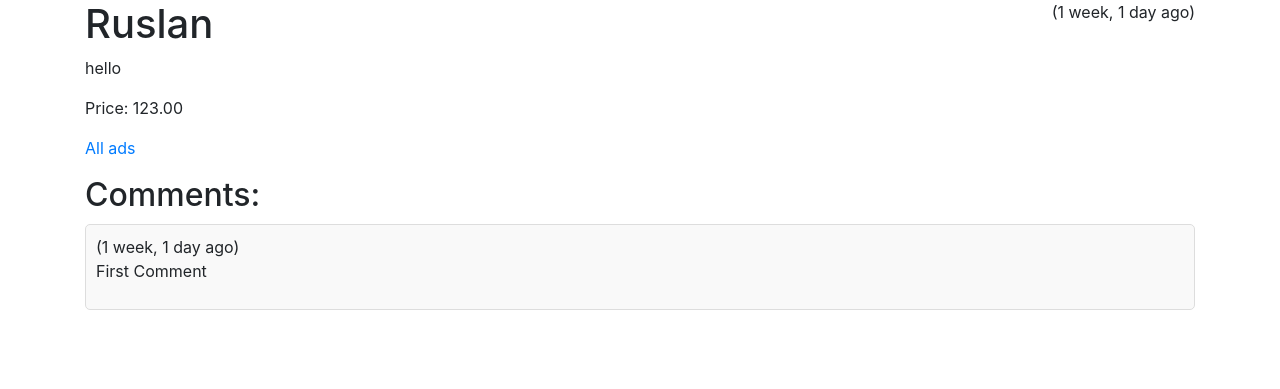
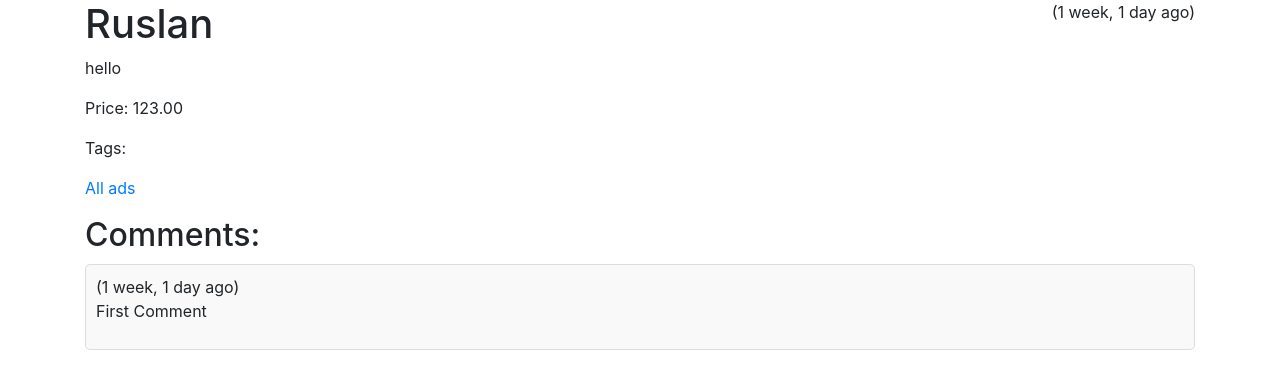
Before and after one commit to DrShams/mysite, a Django app: page /ads/ad/1 in a window 1280 px wide. Shown: the part 56-445 px from the top of the page. Run offline with Django 3.2, Linux system fonts and the light colour scheme; data comes from the database, SQL or seed files in the repository; both versions use the stored data as it was after the commit; parts of the project's set-up code (start-up, migrations or seed data) failed here and were passed over; some libraries are stand-ins or nearby versions.

Commit message:
add tags

```diff
--- a/ads/forms.py
+++ b/ads/forms.py
@@ -2,16 +2,18 @@
 from ads.models import Ad
 from django.core.files.uploadedfile import InMemoryUploadedFile
 from ads.humanize import naturalsize
+from taggit.forms import TagField
 
 
 # Create the form class.
 class CreateForm(forms.ModelForm):
     max_upload_limit = 2 * 1024 * 1024
     max_upload_limit_text = naturalsize(max_upload_limit)
+    tags = TagField(required=False)
 
     class Meta:
         model = Ad
-        fields = ['title', 'text', 'price', 'picture']
+        fields = ['title', 'text', 'price', 'tags']
 
     # Validate the size of the picture
     #def clean(self):
@@ -23,20 +25,12 @@
     #        self.add_error('picture', "File must be < "+self.max_upload_limit_text+" bytes")
 
     # Convert uploaded File object to a picture
-    #def save(self, commit=True):
-    #    instance = super(CreateForm, self).save(commit=False)
-
-        # We only need to adjust picture if it is a freshly uploaded file
-    #    f = instance.picture   # Make a copy
-    #   if isinstance(f, InMemoryUploadedFile):  # Extract data from the form to the model
-    #        bytearr = f.read()
-    #        instance.content_type = f.content_type
-    #        instance.picture = bytearr  # Overwrite with the actual image data
-
-    #    if commit:
-    #        instance.save()
-
-    #    return instance
+    def save(self, commit=True):
+        instance = super().save(commit=False)
+        if commit:
+            instance.save()
+            self.save_m2m()  # Ensure many-to-many fields like tags are saved
+        return instance
 
 class CommentForm(forms.Form):
     comment = forms.CharField(required=True, max_length=500, min_length=3, strip=True)
--- a/ads/models.py
+++ b/ads/models.py
@@ -2,6 +2,7 @@
 from django.core.validators import MinLengthValidator
 from django.contrib.auth.models import User
 from django.conf import settings
+from taggit.managers import TaggableManager
 
 class Ad(models.Model) :
     title = models.CharField(
@@ -14,12 +15,15 @@
     created_at = models.DateTimeField(auto_now_add=True)
     updated_at = models.DateTimeField(auto_now=True)
      # Picture
-    picture = models.BinaryField(null=True, blank=True, editable=True)
+    #picture = models.BinaryField(null=True, blank=True, editable=True)
     content_type = models.CharField(max_length=256, null=True, blank=True,
                                     help_text='The MIMEType of the file')
     comments = models.ManyToManyField(settings.AUTH_USER_MODEL, through='Comment', related_name='comments_owned')
     favorites = models.ManyToManyField(settings.AUTH_USER_MODEL,
         through='Fav', related_name='favorite_ads')
+
+    #Tags
+    tags = TaggableManager()
 
     def __str__(self):
         return self.title
--- a/ads/templates/ads/ad_detail.html
+++ b/ads/templates/ads/ad_detail.html
@@ -43,6 +43,13 @@
 
 <p>{{ ad.text }}</p>
 <p>Price: {{ ad.price }}</p>
+
+<p>Tags:
+  {% for tag in ad.tags.all %}
+    <a href="{% url 'ads:all' %}?search={{ tag }}">{{ tag }}</a>{% if not forloop.last %}, {% endif %}
+  {% endfor %}
+</p>
+
 <p><a href="{% url 'ads:all' %}">All ads</a></p>
 
 <!-- Comment Form -->
--- a/ads/views.py
+++ b/ads/views.py
@@ -41,6 +41,7 @@
             # Multi-field search
             query = Q(title__contains=strval)
             query.add(Q(text__contains=strval), Q.OR)
+            query.add(Q(tags__name__in=[strval]), Q.OR)  # Search by tag
             ad_list = Ad.objects.filter(query).select_related().order_by('-updated_at')[:10]
         else :
             # try both versions with > 4 ads and watch the queries that happen
@@ -92,6 +93,7 @@
         ad = form.save(commit=False)
         ad.owner = self.request.user
         ad.save()
+        form.save_m2m()  # Save tags
         return redirect(self.success_url)
 
 
@@ -115,7 +117,7 @@
 
         ad = form.save(commit=False)
         ad.save()
-
+        form.save_m2m()  # Save tags
         return redirect(self.success_url)
 
 
```
Also changed, not shown: ads/migrations/0006_ad_tags.py (added), db.sqlite3.
